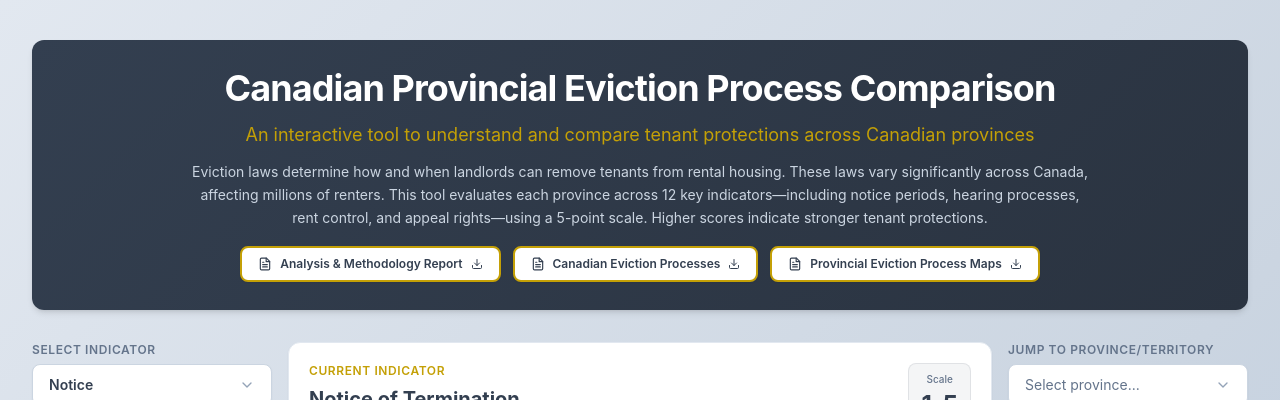
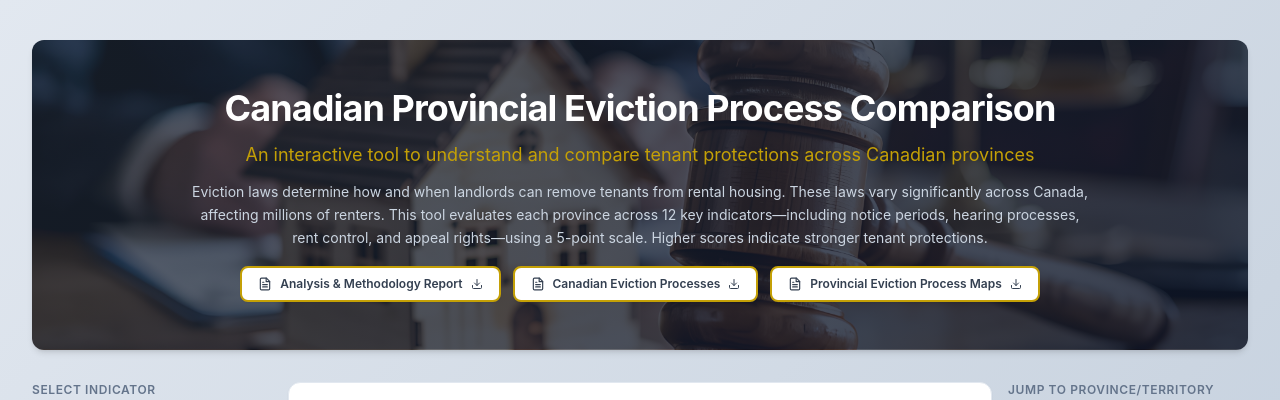
Before and after one commit to Garvit1811/canvas, a React (Vite) app: page / in a window 1280 px wide. Shown: the top 400 px of the page. Built offline with nearby package versions, Linux system fonts and the light colour scheme.

Commit message:
Update eviction buttons and cover

```diff
--- a/src/CanadaEvictionsScoringMap.jsx
+++ b/src/CanadaEvictionsScoringMap.jsx
@@ -129,8 +129,15 @@ export default function CanadaEvictionsScoringMap() {
       <div className="max-w-7xl mx-auto px-4 sm:px-6 lg:px-8 py-10">
         {/* Header */}
         <header className="mb-8">
-          <div className="rounded-xl shadow-md overflow-hidden" style={{ background: 'linear-gradient(135deg, #333f50 0%, #2a3340 100%)' }}>
-            <div className="text-center px-6 py-7">
+          <div
+            className="rounded-xl shadow-md overflow-hidden bg-slate-900"
+            style={{
+              backgroundImage: "linear-gradient(135deg, rgba(31, 41, 55, 0.68) 0%, rgba(15, 23, 42, 0.84) 100%), url('/hero-photo.jpeg')",
+              backgroundPosition: 'center 38%',
+              backgroundSize: 'cover',
+            }}
+          >
+            <div className="text-center px-6 py-10 sm:py-12">
               <h1 className="text-4xl font-bold mb-3 tracking-tight text-white">
                 Canadian Provincial Eviction Process Comparison
               </h1>
```
Also changed, not shown: public/hero-photo.jpeg (added).
